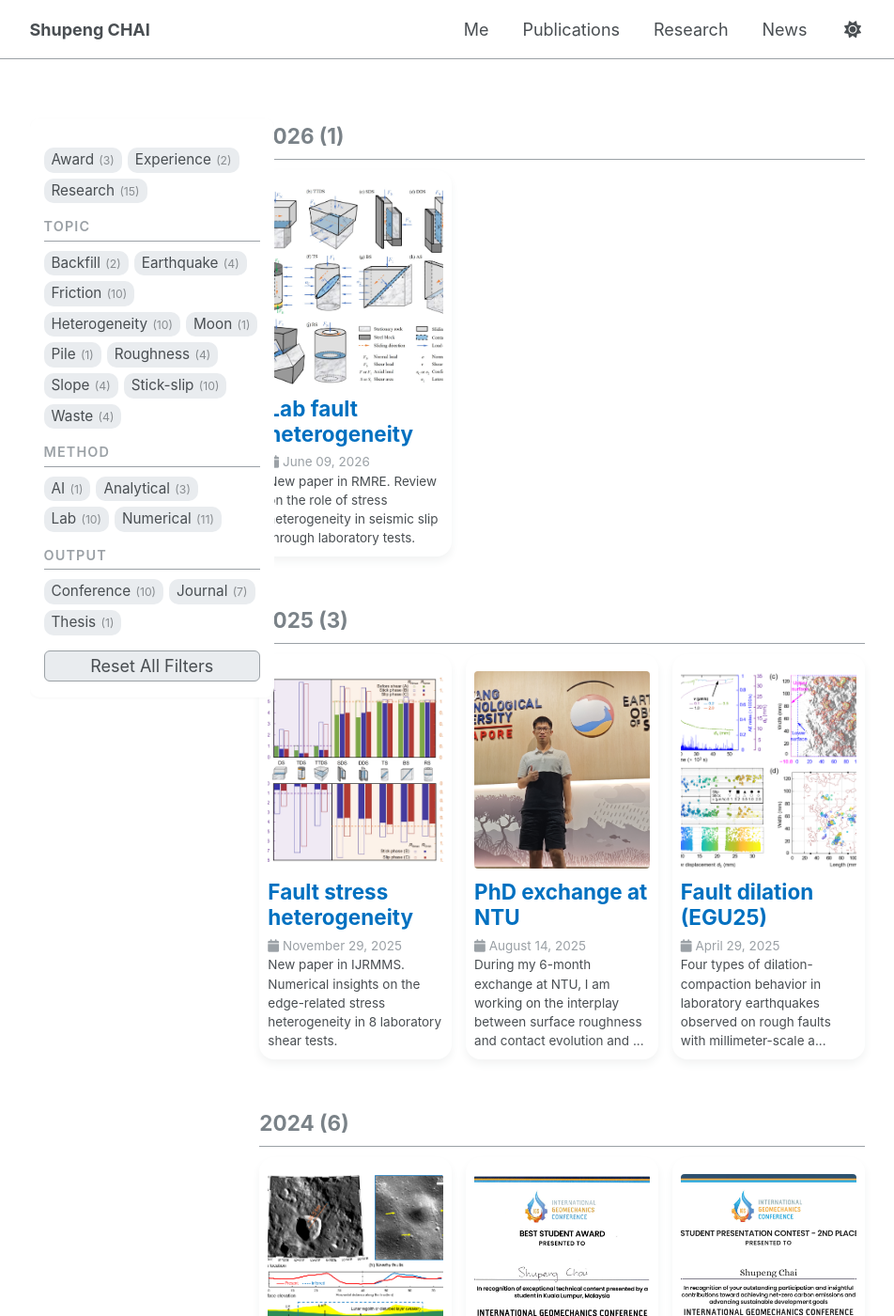
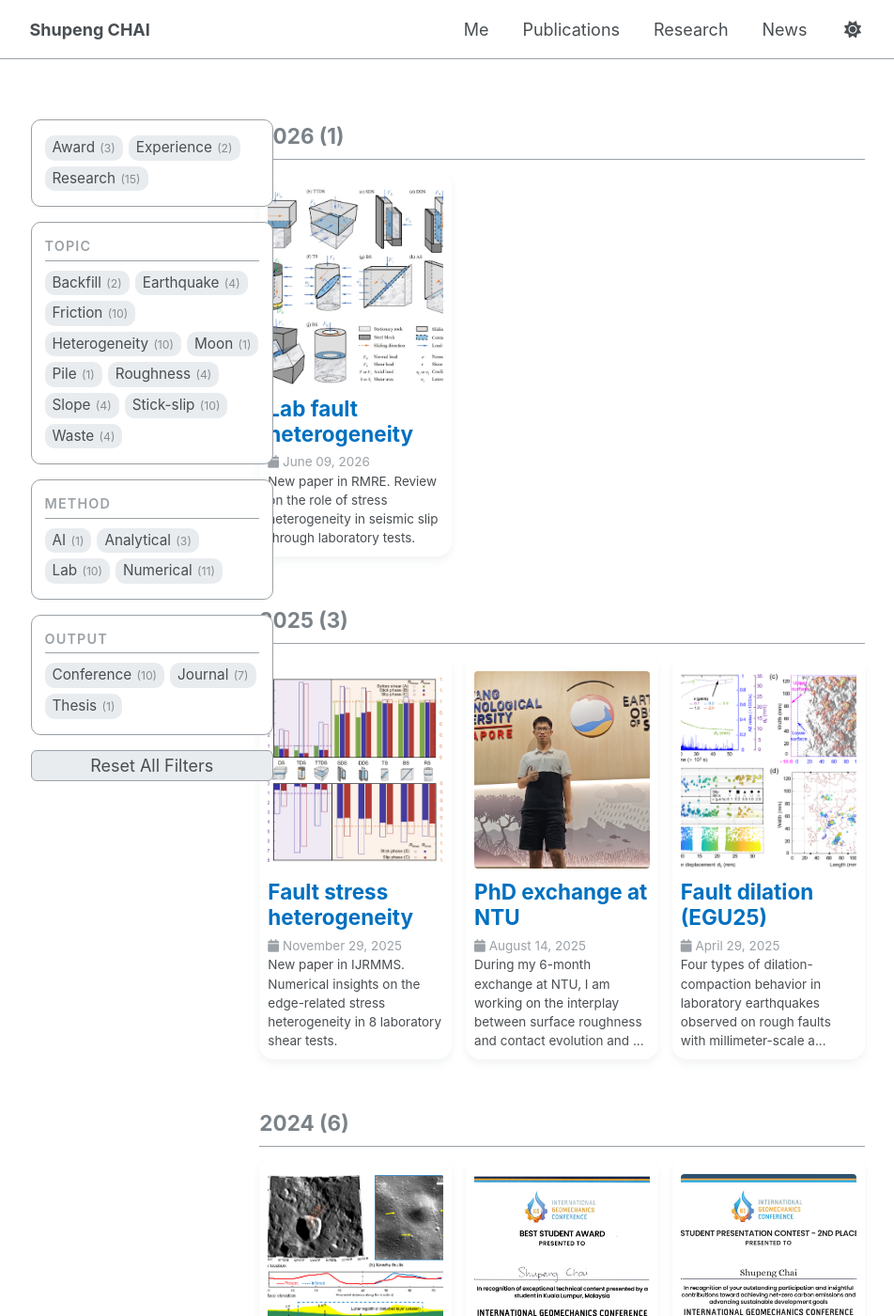
Before and after one commit to spchai/spchai.github.io, a Jekyll site: the page built from _pages/news.html, in a window 1280 px wide and 1400 px high. Shown: the whole window at 94% size, without its empty margins (164-1116 px from the left). Built offline with Jekyll 4.4.1, drawn with Linux system fonts in a browser that asks for light colours.

Commit message:
Update _sidebar.scss

```diff
--- a/_sass/layout/_sidebar.scss
+++ b/_sass/layout/_sidebar.scss
@@ -393,22 +393,29 @@
 }
 
 .filter-section {
-  background: var(--filter-panel-bg);
+  background: transparent;
   border: 1px solid transparent;
-  border-radius: 10px;
-  padding: 16px 14px;
+  border-radius: 0;
+  padding: 0;
   margin-top: 0.5rem;
-  box-shadow: 0 1px 3px rgba(15, 23, 42, 0.03);
+  box-shadow: none;
 }
 
 .tag-filter-container {
-  margin-top: 14px;
+  margin-top: 0;
 }
 
 .tag-group {
   margin-bottom: 16px;
-  padding: 0;
-  border-radius: 0;
+  padding: 16px 14px;
+  background: var(--filter-panel-bg);
+  border: 1px solid var(--filter-border);
+  border-radius: 10px;
+  box-shadow: 0 1px 3px rgba(15, 23, 42, 0.03);
+}
+
+.tag-group:last-child {
+  margin-bottom: 0;
 }
 
 .tag-group h4 {
```
